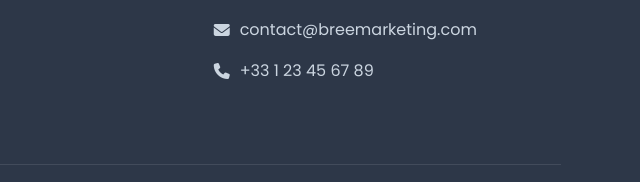
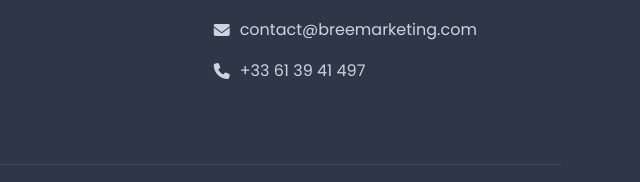
Before and after one commit to briand2027/BreeMD, a plain HTML site: page index.html in a window 1280 px wide. Shown: the part 1137-1319 px from the top of the page, 640-1280 px from the left. Drawn offline with Linux system fonts and the light colour scheme.

Commit message:
Add files via upload

```diff
--- a/index.html
+++ b/index.html
@@ -89,7 +89,7 @@
                 <div class="footer-contact">
                 <h4>Contact</h4>
                 <p><i class="fas fa-envelope"></i> contact@breemarketing.com</p>
-                <p><i class="fas fa-phone"></i> +33 1 23 45 67 89</p>
+                <p><i class="fas fa-phone"></i> +33 61 39 41 497</p>
                 </div>
             </div>
             <div class="footer-bottom">
```
